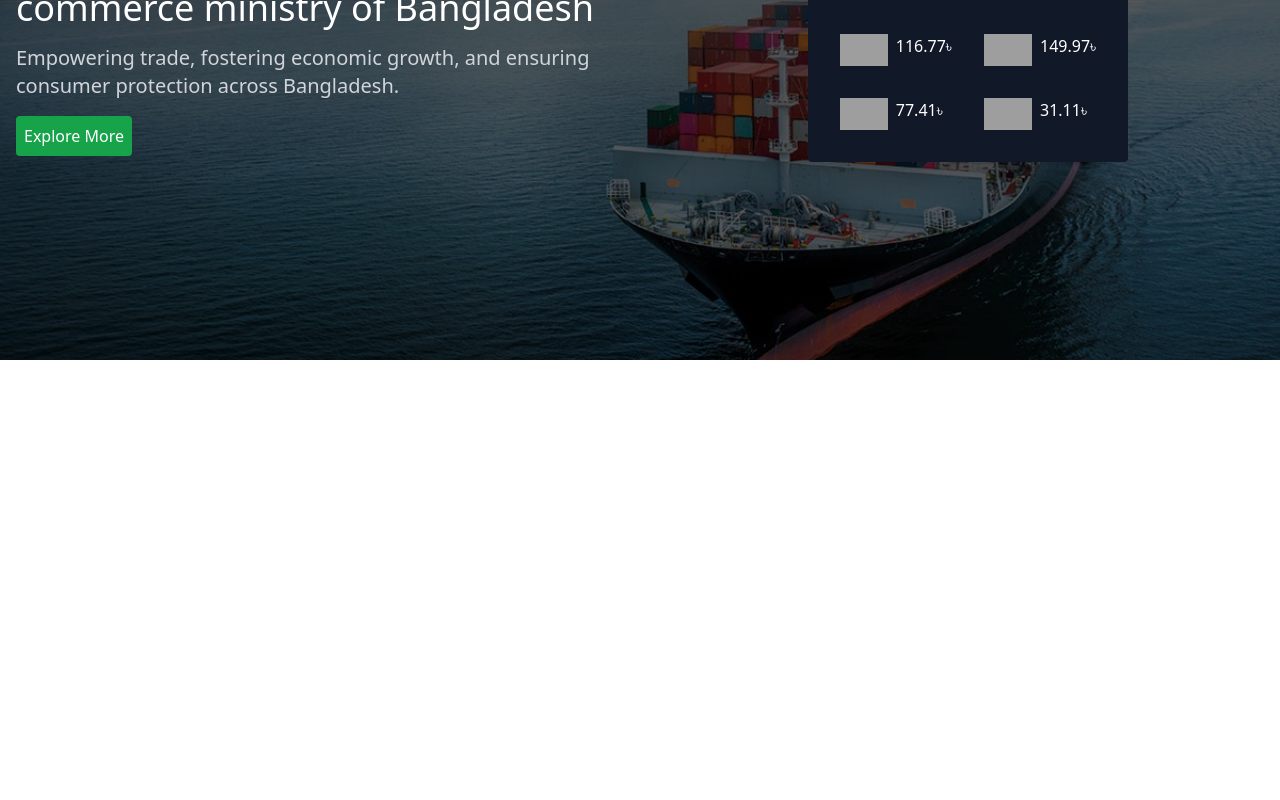
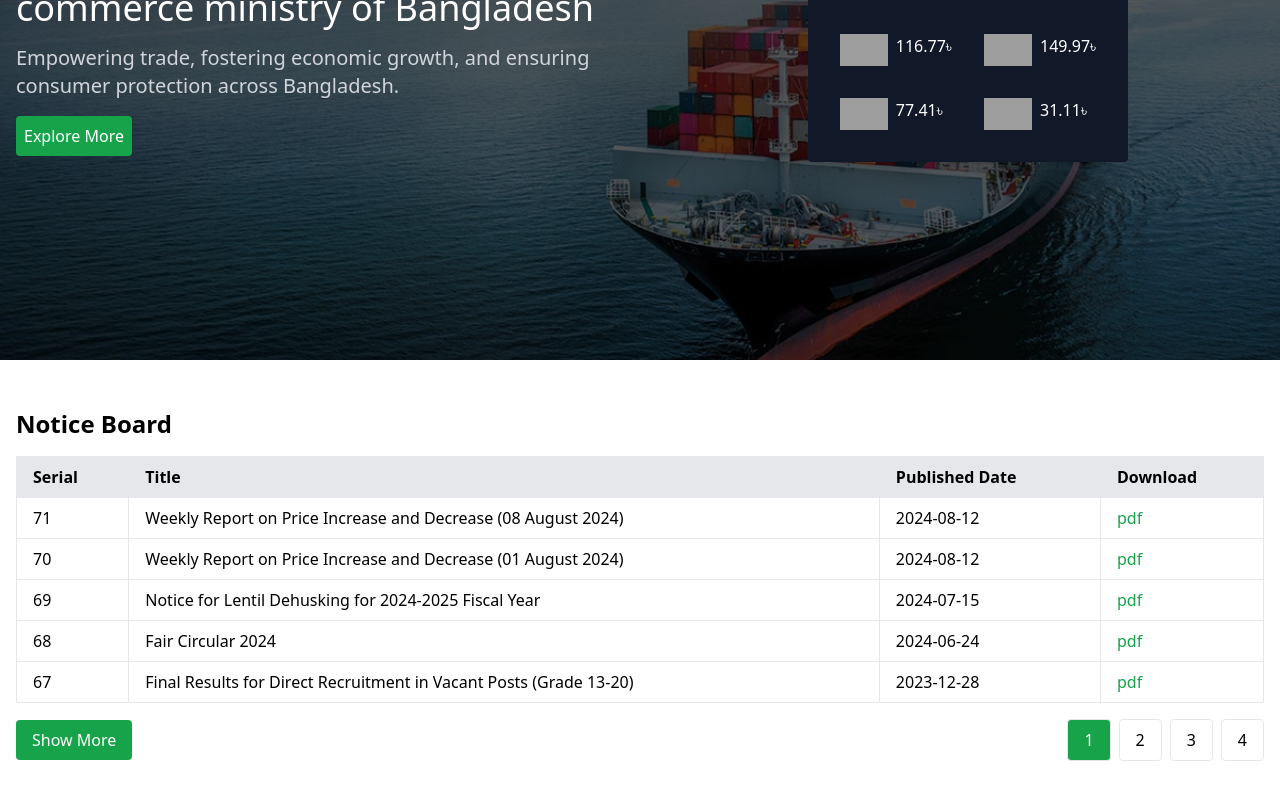
Before and after one commit to hrhabib07/my-commerce-min-bd, a React (Vite) app: page / in a window 1280 px wide. Shown: the part 314-1114 px from the top of the page. Before the commit the page ends 800 px from the top, so only its background shows below. Built offline with nearby package versions, Linux system fonts and the light colour scheme; grey boxes are pictures that could not be loaded.

Commit message:
notice board added

```diff
--- a/src/App.tsx
+++ b/src/App.tsx
@@ -1,4 +1,5 @@
 import Navbar from "./components/Navbar";
+import NoticeBoard from "./components/NoticeBoard";
 import TopBanner from "./components/TopBanner";
 
 const App = () => {
@@ -6,6 +7,7 @@
     <div className="max-w-7xl mx-auto">
       <Navbar></Navbar>
       <TopBanner></TopBanner>
+      <NoticeBoard></NoticeBoard>
     </div>
   );
 };
--- a/src/components/Navbar.tsx
+++ b/src/components/Navbar.tsx
@@ -14,7 +14,7 @@
         <div>
           <nav>
             <ul className="flex gap-4 items-center">
-              <li className="border-b-2 border-transparent hover:border-b-2 hover:border-green-600 hover:bg-gray-100 hover:text-red-600 p-2">
+              <li className="border-b-2 border-transparent hover:border-b-2 hover:border-green-600 hover:bg-gray-100 hover:text-red-600 p-2 ">
                 About Us
               </li>
 
--- /dev/null
+++ b/src/components/NoticeBoard.tsx
@@ -0,0 +1,267 @@
+import { useState } from "react";
+
+interface Notice {
+  id: number;
+  title: string;
+  date: string;
+  download: string;
+}
+const NoticeBoard = () => {
+  const [currentPage, setCurrentPage] = useState(1);
+  const [noticesPerPage, setNoticesPerPage] = useState(5);
+
+  const notices: Notice[] = [
+    {
+      id: 71,
+      title: "Weekly Report on Price Increase and Decrease (08 August 2024)",
+      date: "2024-08-12",
+      download: "pdf",
+    },
+    {
+      id: 70,
+      title: "Weekly Report on Price Increase and Decrease (01 August 2024)",
+      date: "2024-08-12",
+      download: "pdf",
+    },
+    {
+      id: 69,
+      title: "Notice for Lentil Dehusking for 2024-2025 Fiscal Year",
+      date: "2024-07-15",
+      download: "pdf",
+    },
+    {
+      id: 68,
+      title: "Fair Circular 2024",
+      date: "2024-06-24",
+      download: "pdf",
+    },
+    {
+      id: 67,
+      title:
+        "Final Results for Direct Recruitment in Vacant Posts (Grade 13-20)",
+      date: "2023-12-28",
+      download: "pdf",
+    },
+    {
+      id: 66,
+      title:
+        "Written Exam Results and Oral Exam Schedule for Cashier (Grade-14)",
+      date: "2023-06-12",
+      download: "pdf",
+    },
+    {
+      id: 65,
+      title:
+        "License Cancellation of Bangladesh Tobacco Products Distributors Association",
+      date: "2023-05-11",
+      download: "pdf",
+    },
+    { id: 64, title: "Tender Notice", date: "2023-04-18", download: "pdf" },
+    {
+      id: 63,
+      title:
+        "Recruitment Notice for Various Posts at Bangladesh Mission Commercial Wing Abroad",
+      date: "2023-04-17",
+      download: "pdf",
+    },
+    {
+      id: 62,
+      title:
+        "Permission to Export Hilsa Fish to India on the Occasion of Durga Puja",
+      date: "2022-09-04",
+      download: "pdf",
+    },
+    {
+      id: 61,
+      title: "Recruitment Notice for Member, Bangladesh Competition Commission",
+      date: "2022-01-27",
+      download: "pdf",
+    },
+    {
+      id: 60,
+      title:
+        "Draft Environmental and Social Management Framework (ESMF) - BBIN, Phase 1 - Vol. II, Annexures",
+      date: "2022-01-26",
+      download: "pdf",
+    },
+    {
+      id: 59,
+      title:
+        "List of 97% Duty-Free and Quota-Free Market Access to Bangladeshi Products in China",
+      date: "2020-10-11",
+      download: "pdf",
+    },
+    {
+      id: 58,
+      title:
+        "Office Order on Roster Duty for Officials and Employees of the Administration Branch",
+      date: "2020-06-14",
+      download: "pdf",
+    },
+    {
+      id: 57,
+      title:
+        "Guidelines for the Use of Social Media in Government Institutions (Revised Edition)",
+      date: "2020-05-08",
+      download: "pdf",
+    },
+    {
+      id: 56,
+      title: "Office Order on Expansion of Official Work",
+      date: "2020-04-27",
+      download: "pdf",
+    },
+    {
+      id: 55,
+      title: "Office Order on Keeping the Office Open",
+      date: "2020-04-26",
+      download: "pdf",
+    },
+    {
+      id: 54,
+      title:
+        "List of Officials and Employees Assigned for Roster Duty at the Ministry of Commerce",
+      date: "2020-04-26",
+      download: "pdf",
+    },
+    {
+      id: 53,
+      title:
+        "Continuation of Communication During the Government-Declared General Leave",
+      date: "2020-04-24",
+      download: "pdf",
+    },
+    {
+      id: 52,
+      title:
+        "Following Health Guidelines During Government-Declared General Leave",
+      date: "2020-03-25",
+      download: "pdf",
+    },
+  ];
+
+  // Get current notices based on pagination
+  const indexOfLastNotice = currentPage * noticesPerPage;
+  const indexOfFirstNotice = indexOfLastNotice - noticesPerPage;
+  const currentNotices = notices.slice(indexOfFirstNotice, indexOfLastNotice);
+
+  // Change page
+  const paginate = (pageNumber: number) => setCurrentPage(pageNumber);
+
+  // Handle show more/show less button
+  const handleShowMore = () => {
+    if (noticesPerPage === 5) {
+      setNoticesPerPage(10);
+    } else {
+      setNoticesPerPage(5);
+    }
+    setCurrentPage(1); // Reset to the first page
+  };
+
+  return (
+    <div className=" p-4 my-8">
+      <h2 className="text-2xl font-bold mb-4">Notice Board</h2>
+      <table className="min-w-full bg-white border border-gray-300">
+        <thead className="bg-gray-200">
+          <tr>
+            <th className="text-left px-4 py-2 border">Serial</th>
+            <th className="text-left px-4 py-2 border">Title</th>
+            <th className="text-left px-4 py-2 border">Published Date</th>
+            <th className="text-left px-4 py-2 border">Download</th>
+          </tr>
+        </thead>
+        <tbody>
+          {currentNotices.map((notice) => (
+            <tr key={notice.id}>
+              <td className="px-4 py-2 border">{notice.id}</td>
+              <td className="px-4 py-2 border">{notice.title}</td>
+              <td className="px-4 py-2 border">{notice.date}</td>
+              <td className="px-4 py-2 border">
+                <a href="#" className="text-green-600 hover:underline">
+                  {notice.download}
+                </a>
+              </td>
+            </tr>
+          ))}
+        </tbody>
+      </table>
+      <div className="flex justify-between items-center mt-4">
+        <button
+          onClick={handleShowMore}
+          className="bg-green-600 text-white px-4 py-2 rounded hover:bg-green-800"
+        >
+          {noticesPerPage === 5 ? "Show More" : "Show Less"}
+        </button>
+        <div className="flex space-x-2">
+          {[...Array(Math.ceil(notices.length / noticesPerPage))].map(
+            (_, i) => (
+              <button
+                key={i + 1}
+                onClick={() => paginate(i + 1)}
+                className={`px-4 py-2 border rounded ${
+                  currentPage === i + 1 ? "bg-green-600 text-white" : "bg-white"
+                }`}
+              >
+                {i + 1}
+              </button>
+            )
+          )}
+        </div>
+      </div>
+    </div>
+  );
+};
+
+export default NoticeBoard;
+
+// const NoticeBoard = () => {
+//   // Array of notices
+//   const notices = [
+//     "Weekly Report on Price Increase and Decrease (08 August 2024) (New)",
+//     "Weekly Report on Price Increase and Decrease (01 August 2024) (New)",
+//     "TCB's Plan to Import Lentils with Skin for 2024-2025 Fiscal Year...",
+//     "Fair Circular 2024",
+//     "Waiting List for Direct Recruitment in Vacant Posts (Grade 13-20)...",
+//   ];
+//   return (
+//     <div className="flex flex-wrap max-w-full mx-auto p-4 bg-white shadow-lg rounded-lg">
+//       {/* Notice Board */}
+//       <div className="w-full md:w-2/3 p-4">
+//         <h2 className="text-2xl font-bold mb-4">Notice Board</h2>
+//         <ul className="list-disc list-inside space-y-2">
+//           {notices.map((notice, index) => (
+//             <li key={index} className="text-gray-800 hover:text-green-600">
+//               {notice}
+//             </li>
+//           ))}
+//         </ul>
+//       </div>
+
+//       {/* Minister Information */}
+//       <div className="w-full md:w-1/3 p-4">
+//         <div className="mb-8">
+//           <img
+//             src="https://mincom.gov.bd/sites/default/files/files/mincom.portal.gov.bd/office_head/13b06195_aeed_4ad3_ab7c_fdd1acb61e78/Dr.%20Muhammad%20Yunus%20(1).jpg.jpg.jpg"
+//             alt="Dr. Muhammad Yunus"
+//             className="w-32 h-32 rounded-full mx-auto mb-4"
+//           />
+//           <h3 className="text-lg font-bold text-center">Dr. Muhammad Yunus</h3>
+//           <p className="text-center text-gray-600">Hon'ble Chief Advisor</p>
+//           <p className="text-center text-gray-600">Ministry of Commerce</p>
+//         </div>
+//         {/* <div className="mb-8">
+//           <img
+//             src="https://mincom.gov.bd/sites/default/files/files/mincom.portal.gov.bd/office_head/c18b8d18_fd67_4555_b37b_2a72616fd2ee/Pic_Md.%20Selim%20(Secy)%20Sir.jpg"
+//             alt="Mohang Selim Uddin"
+//             className="w-32 h-32 rounded-full mx-auto mb-4"
+//           />
+//           <h3 className="text-lg font-bold text-center">Mohang Selim Uddin</h3>
+//           <p className="text-center text-gray-600">Secretary</p>
+//           <p className="text-center text-gray-600">Ministry of Commerce</p>
+//         </div> */}
+//       </div>
+//     </div>
+//   );
+// };
+
+// export default NoticeBoard;
```
